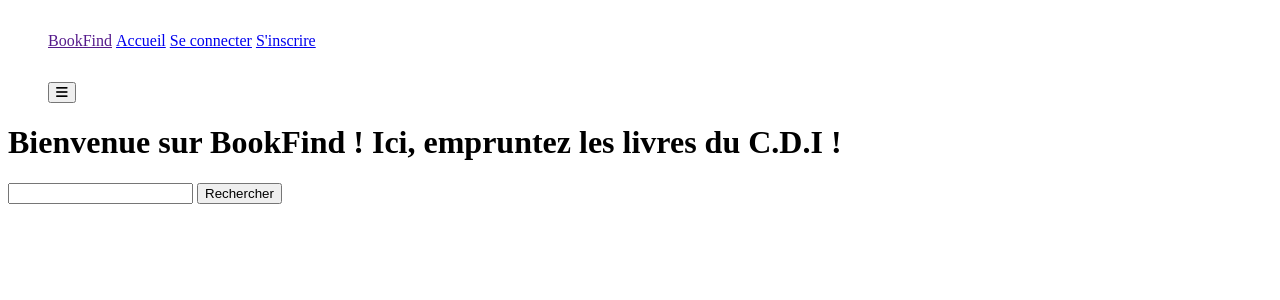
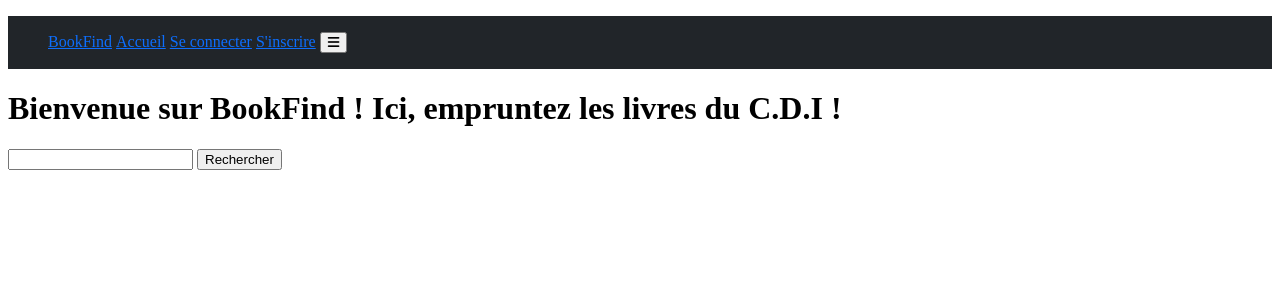
Before and after one commit to Chromared/bookfind, a PHP site: page /index.php in a window 1280 px wide. Shown: the top 300 px of the page. Run offline with PHP 8.4, Linux system fonts and the light colour scheme; some libraries are stand-ins or nearby versions.

Commit message:
Remplacer style0.css

```diff
--- a/code/style/style0.css
+++ b/code/style/style0.css
@@ -8,3 +8,26 @@
 .title-nav{
     display: inline-block
 }
+.i-nav{
+    display: inline-block
+}
+.button-nav{
+    display: inline-block;
+}
+a
+{
+    color:#0d6efd;text-decoration:underline
+}
+a:hover
+{
+    color:#0a58ca
+}
+a:not([href]):not([class]),a:not([href]):not([class]):hover
+{
+    color:inherit;
+    text-decoration:none;
+}
+body .navbar
+{
+    background-color: #212529;
+}
```
